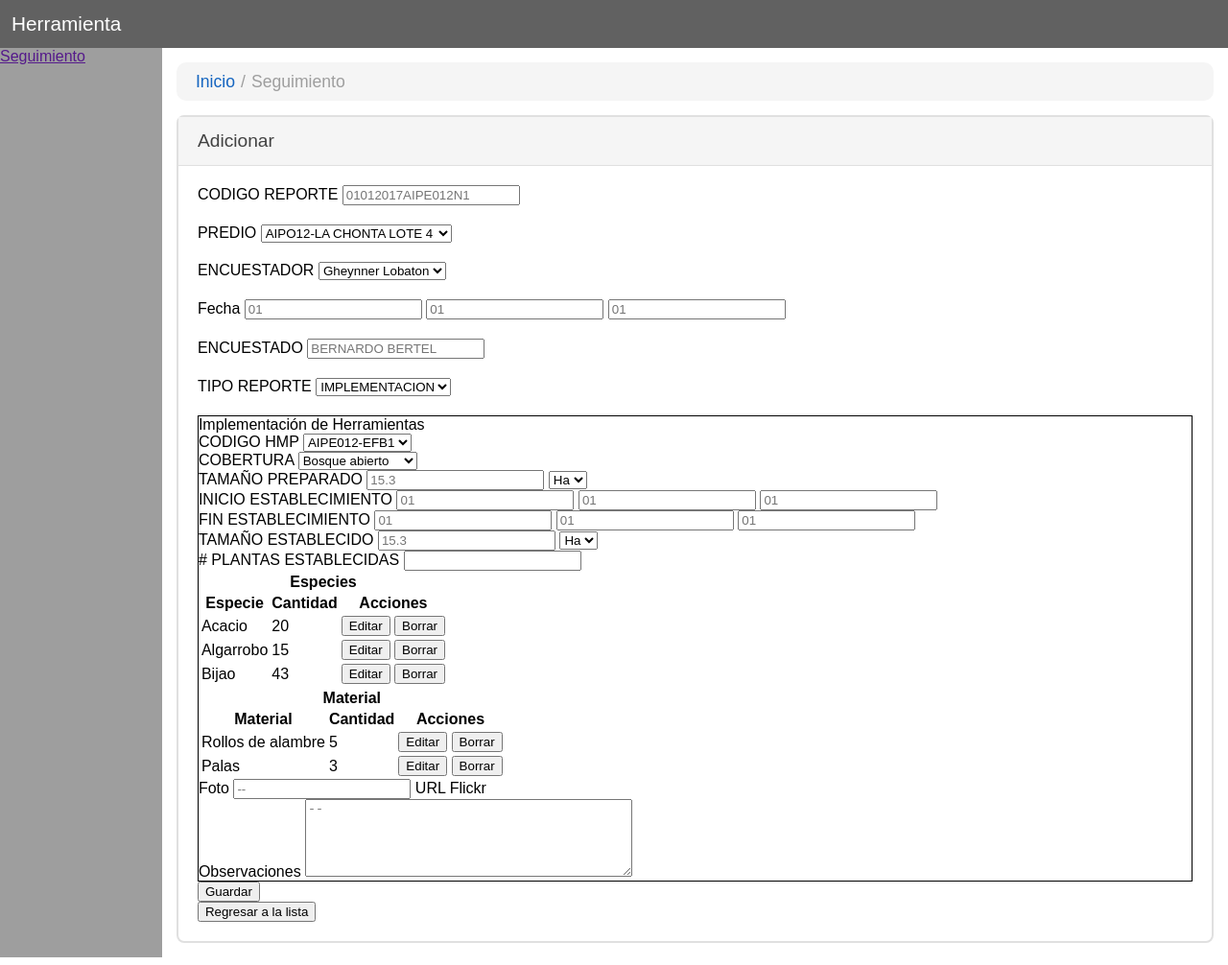
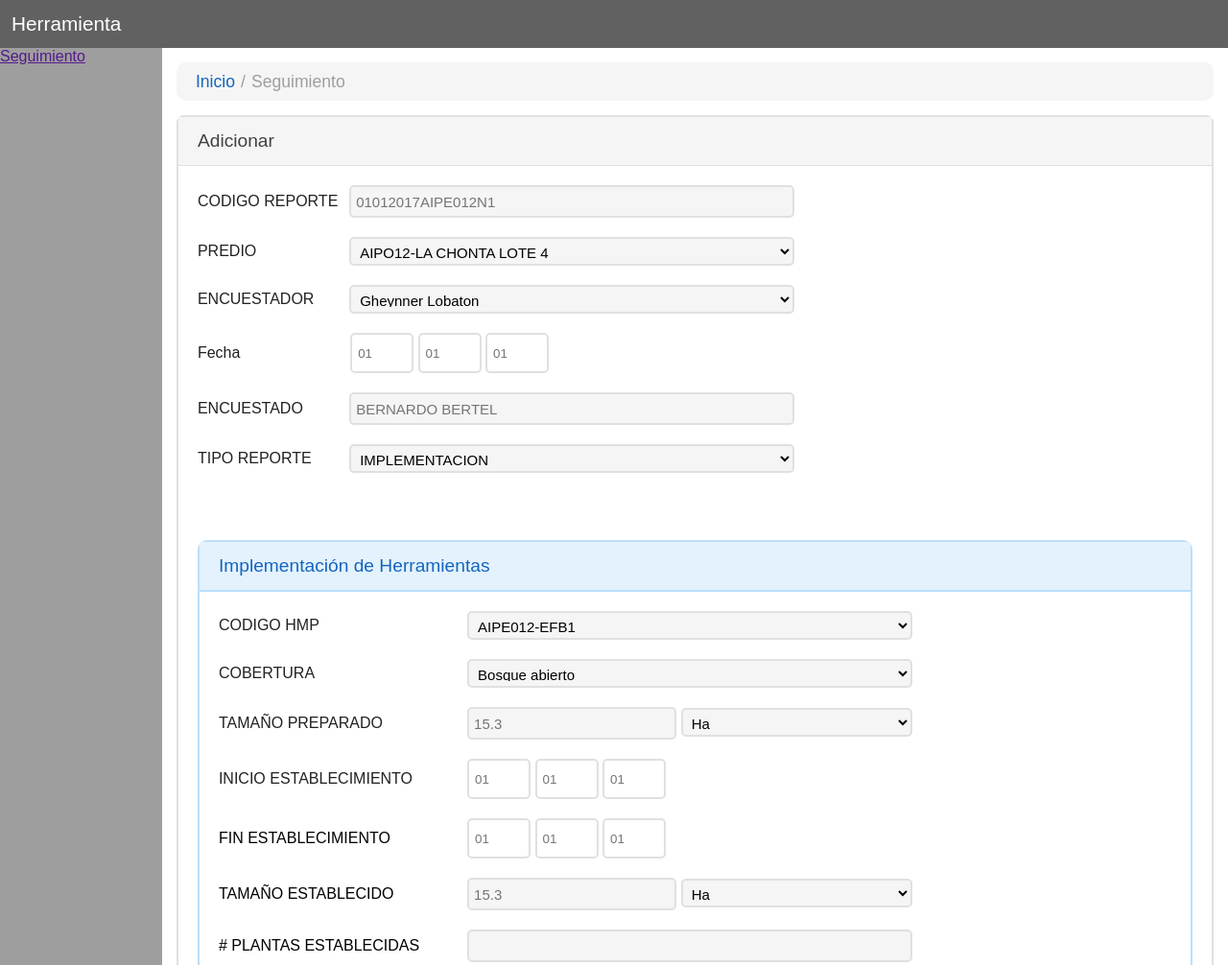
Before and after one commit to Alagunag29/front-tool, a plain HTML site: page index.html in a window 1280 px wide. Shown: the top 1006 px of the page at 96% size. Drawn offline with Linux system fonts and the light colour scheme.

```diff
--- a/assets/css/style.css
+++ b/assets/css/style.css
@@ -54,7 +54,7 @@
 
 .container-form-data {
     margin-top: 15px;
-    border: 2px solid #E0E0E0;
+    border: 2px solid #E0E0E0; /*border*/
     border-radius: 8px;
 }
 
@@ -74,11 +74,160 @@
 
 .form-data-tool {
     margin: 20px;
+    display: flex;
+    flex-direction: column;
+}
+
+.form-data-tool-add {
+    display: flex;
+    flex-direction: column;
+    width: 60%;
+    margin-right: 0;
 }
 
 .add {
+    margin: 0;
+    padding: 0;
     margin-bottom: 20px;
+    display: flex;
+    align-items: center;
+    justify-content: space-between;
 }
+
+.containerF {
+    width: 463px;
+}
+
+.label {
+    color: #212121;
+}
+.input {
+    height: 20px;
+    width: 450px;
+    border-radius: 5px;
+    border: 2px solid #E0E0E0 ;
+    padding: 5px;
+    font-size: 15px;
+    background-color: #F5F5F5;
+}
+.select {
+    height: 30px;
+    width: 464px;
+    border-radius: 5px;
+    border: 2px solid #E0E0E0 ;
+    padding: 5px;
+    font-size: 15px;
+    background-color: #F5F5F5;
+}
+
+.input-numberF {
+    width: 50px;
+    height: 30px;
+    padding: 4px 6px;
+    border-radius: 5px;
+    border: 2px solid #E0E0E0 ;
+}
+/*color texto #1565C0*/
 .form-data-tool-implementation {
-    border: 1px solid;
+    margin-top: 50px;
+    border-radius: 10px;
+    border: 2px solid #BBDEFB;
+    display: flex;
+    flex-direction: column;
+
 }
+
+.container-implementation-title {
+    height: 50px;
+    margin-bottom: 20px;
+    border-bottom: 2px solid #BBDEFB;
+    background-color: #E3F2FD;
+    display: flex;
+    align-items: center;
+}
+
+.implementation-date {
+    margin-bottom: 40px;
+}
+
+.implementation-title {
+    margin-left: 20px;
+    color: #1565C0;
+    font-size: 1.2em;
+
+}
+.content-implementation {
+    width: 70%;
+    padding: 0 20px 20px 20px;
+
+}
+
+.container-normal {
+    width: 464px;
+}
+
+.input-personal {
+    width: 44%
+}
+.select-personal {
+    width: 52%;
+}
+
+.table {
+    margin-bottom: 30px;
+    display: flex;
+    justify-content: flex-end;
+}
+
+table, th,td {
+    border-collapse: collapse;
+    border-top-right-radius: 10px;
+    border: 2px solid #E0E0E0;
+    padding: 7px;
+}
+
+
+.table-title {
+    height: 20px;
+    width: 450px;
+    border: 2px solid #E0E0E0;
+    padding: 5px;
+    font-size: 15px;
+    background-color: #F5F5F5;
+    color: #424242;
+    font-weight: normal;
+    font-size: 1.2em;
+    text-align: left;
+}
+
+.table-detall {
+    text-align: left;
+}
+
+.button-table {
+    margin: 0;
+    border: 0 none;
+    color: #FFF;
+    height: 30px;
+    padding: 0 15px;
+    border-radius: 5px;
+    font-weight: 600;
+}
+
+.button-edit {
+    background-color: green;
+}
+
+.button-reset {
+    background-color: red;
+}
+
+.input-personal-observation {
+    width: 370px;
+    background-color: #FFF;
+}
+/*
+.implementation-distrib {
+    display: flex;
+    justify-content: space-between;
+}*/
--- a/index.html
+++ b/index.html
@@ -32,11 +32,11 @@
                              <div class="form-data-tool-add">
                                  <div class="add cod-report">
                                      <label for="cod-report" class="label">CODIGO REPORTE</label>
-                                     <input clasa="input" type="text" name="" placeholder="01012017AIPE012N1"  id="cod-report" required>
+                                     <input type="text" name="" placeholder="01012017AIPE012N1"  id="cod-report" required class="input appearance">
                                  </div>
                                  <div class="add property">
                                      <label for="property" class="label">PREDIO</label>
-                                     <select class="input" name="" id="property" required>
+                                     <select name="" id="property" required class="select appearance">
                                          <option value="0">AIPO12-LA CHONTA LOTE 4</option>
                                          <option value="1">AIPO12-LA CHONTA LOTE 3</option>
                                          <option value="2">AIPO12-LA CHONTA LOTE 2</option>
@@ -45,7 +45,7 @@
                                  </div>
                                  <div class="add interviewer">
                                     <label for="interviewer" class="label">ENCUESTADOR</label>
-                                    <select class="input" name="" id="interviewer" required>
+                                    <select name="" id="interviewer" required class="select appearance">
                                         <option value="0">Gheynner Lobaton</option>
                                         <option value="1">Gheynner Lobaton</option>
                                         <option value="2">Gheynner Lobaton</option>
@@ -54,17 +54,19 @@
                                  </div>
                                  <div class="add date">
                                     <label for="date" class="label">Fecha</label>
-                                    <input type="number" name="" placeholder="01" class="input-numberF">
-                                    <input type="number" name="" placeholder="01" class="input-numberF">
-                                    <input type="number" name="" placeholder="01" class="input-numberF">
+                                    <div class="containerF">
+                                        <input type="number" name="" placeholder="01" class="input-numberF appearance">
+                                        <input type="number" name="" placeholder="01" class="input-numberF appearance">
+                                        <input type="number" name="" placeholder="01" class="input-numberF appearance">
+                                    </div>
                                  </div>
                                  <div class="add respondents">
-                                    <label for="respondents">ENCUESTADO</label>
-                                    <input type="text" name="" placeholder="BERNARDO BERTEL" id="respondents" required>
+                                    <label for="respondents" class="label">ENCUESTADO</label>
+                                    <input type="text" name="" placeholder="BERNARDO BERTEL" id="respondents" required class="input appearance">
                                  </div>
                                  <div class="add type-report">
-                                    <label for="report">TIPO REPORTE</label>
-                                    <select class="input" name="" id="report" required>
+                                    <label for="report" class="label">TIPO REPORTE</label>
+                                    <select name="" id="report" required class="select appearance">
                                         <option value="0">IMPLEMENTACION</option>
                                         <option value="1">IMPLEMENTACION</option>
                                         <option value="2">IMPLEMENTACION</option>
@@ -76,9 +78,11 @@
                                 <div class="container-implementation-title">
                                     <span class="implementation-title">Implementación de Herramientas</span>
                                 </div>
-                                <div class="">
+                                <div class="content-implementation">
+                                    <div class="implementation-date">
+                                        <div class="implementation-distrib add">
                                             <label for="" class="label">CODIGO HMP</label>
-                                    <select class="input" name="" id="" required>
+                                            <select name="" id="" required class="select">
                                                 <option value="0">AIPE012-EFB1</option>
                                                 <option value="1">AIPE012-EFB2</option>
                                                 <option value="2">AIPE012-EFB3</option>
@@ -86,18 +90,19 @@
                                                 <option value="4">AIPE012-EFB5</option>
                                             </select>
                                         </div>
-                                <div class="">
+                                        <div class="implementation-distrib add">
                                             <label for="" class="label">COBERTURA</label>
-                                    <select class="input" name="">
+                                            <select name="" class="select">
                                                 <option value="bosque">Bosque abierto</option>
                                                 <option value="bosque1">Bosque ceerrado</option>
                                                 <option value="bosque2">Bosque medio</option>
                                             </select>
                                         </div>
-                                <div class="">
+                                        <div class="implementation-distrib add">
                                             <label for="tam-estable" class="label">TAMAÑO PREPARADO</label>
-                                    <input type="text" name="" value="" placeholder="15.3" id="tam-estable">
-                                    <select class="input" name="">
+                                            <div class="container-normal">
+                                                <input type="text" name="" value="" placeholder="15.3" id="tam-estable" class="input input-personal">
+                                                <select name="" class="select select-personal">
                                                     <option value="">Ha</option>
                                                     <option value="">He</option>
                                                     <option value="">Hi</option>
@@ -105,22 +110,28 @@
                                                     <option value="">Hu</option>
                                                 </select>
                                             </div>
-                                <div class="">
+                                        </div>
+                                        <div class="implementation-distrib add">
                                             <label for="" class="label">INICIO ESTABLECIMIENTO</label>
+                                            <div class="container-normal">
                                                 <input type="number" name="" placeholder="01" class="input-numberF">
                                                 <input type="number" name="" placeholder="01" class="input-numberF">
                                                 <input type="number" name="" placeholder="01" class="input-numberF">
                                             </div>
-                                <div class="">
+                                        </div>
+                                        <div class="implementation-distrib add">
                                             <label for="end-establishment">FIN ESTABLECIMIENTO</label>
+                                            <div class="container-normal">
                                                 <input type="number" name="" placeholder="01" class="input-numberF" id="end-establishment">
                                                 <input type="number" name="" placeholder="01" class="input-numberF">
                                                 <input type="number" name="" placeholder="01" class="input-numberF">
                                             </div>
-                                <div class="">
+                                        </div>
+                                        <div class="implementation-distrib add">
                                             <label for="" class="">TAMAÑO ESTABLECIDO</label>
-                                    <input type="text" name="" value="" placeholder="15.3" id="tam-estable">
-                                    <select class="input" name="">
+                                            <div class="container-normal">
+                                                <input type="text" name="" value="" placeholder="15.3" id="tam-estable" class="input input-personal">
+                                                <select name="" class="select select-personal">
                                                     <option value="">Ha</option>
                                                     <option value="">He</option>
                                                     <option value="">Hi</option>
@@ -128,83 +139,89 @@
                                                     <option value="">Hu</option>
                                                 </select>
                                             </div>
-                                <div class="">
+                                        </div>
+                                        <div class="implementation-distrib add">
                                             <label for="number-planta" class=""># PLANTAS ESTABLECIDAS</label>
                                             <input type="text" name="" value="" class="input" id="number-planta">
                                         </div>
-                             <div class="">
-                                    <div class="table-1">
+                                    </div>
+                                     <div class="tablasss">
+                                        <div class="table">
                                            <table>
-                                           <tr>
-                                               <th colspan="3">Especies</th>
+                                               <tr >
+                                                   <th class="table-title" colspan="3">Especies</th>
                                                </tr>
                                                <tr>
-                                               <th>Especie</th>
-                                               <th>Cantidad</th>
-                                               <th>Acciones</th>
+                                                   <th class="table-detall">Especie</th>
+                                                   <th class="table-detall">Cantidad</th>
+                                                   <th class="table-detall">Acciones</th>
                                                </tr>
                                                <tr>
                                                    <td>Acacio</td>
                                                    <td>20</td>
                                                    <td>
-                                                   <input type="button" name="" value="Editar">
-                                                   <input type="button" name="" value="Borrar">
+                                                       <input type="button" name="" value="Editar" class="button-edit button-table">
+                                                       <input type="button" name="" value="Borrar" class="button-reset button-table">
                                                    </td>
                                                </tr>
                                                <tr>
                                                    <td>Algarrobo</td>
                                                    <td>15</td>
                                                    <td>
-                                                   <input type="button" name="" value="Editar">
-                                                   <input type="button" name="" value="Borrar">
+                                                       <input type="button" name="" value="Editar" class="button-edit button-table">
+                                                       <input type="button" name="" value="Borrar" class="button-reset button-table">
                                                    </td>
                                                </tr>
                                                <tr>
                                                    <td>Bijao</td>
                                                    <td>43</td>
                                                    <td>
-                                                   <input type="button" name="" value="Editar">
-                                                   <input type="button" name="" value="Borrar">
+                                                       <input type="button" name="" value="Editar" class="button-edit button-table">
+                                                       <input type="button" name="" value="Borrar" class="button-reset button-table">
                                                    </td>
                                                </tr>
                                            </table>
                                        </div>
-                                   <div class="table-2">
+                                       <div class="table">
                                           <table>
                                               <tr>
-                                              <th colspan="3">Material</th>
+                                                  <th class="table-title" colspan="3">Material</th>
                                               </tr>
                                               <tr>
-                                              <th>Material</th>
-                                              <th>Cantidad</th>
-                                              <th>Acciones</th>
+                                                  <th class="table-detall">Material</th>
+                                                  <th class="table-detall">Cantidad</th>
+                                                  <th class="table-detall">Acciones</th>
                                               </tr>
                                               <tr>
                                                   <td>Rollos de alambre</td>
                                                   <td>5</td>
                                                   <td>
-                                                  <input type="button" name="" value="Editar">
-                                                  <input type="button" name="" value="Borrar">
+                                                      <input type="button" name="" value="Editar" class="button-edit button-table">
+                                                      <input type="button" name="" value="Borrar" class="button-reset button-table">
                                                   </td>
                                               </tr>
                                               <tr>
                                                   <td>Palas</td>
                                                   <td>3</td>
                                                   <td>
-                                                  <input type="button" name="" value="Editar">
-                                                  <input type="button" name="" value="Borrar">
+                                                      <input type="button" name="" value="Editar" class="button-edit button-table">
+                                                      <input type="button" name="" value="Borrar" class="button-reset button-table">
                                                   </td>
                                               </tr>
                                           </table>
                                       </div>
-                                  <div>
+                                      <div class="add">
                                           <label for="file">Foto</label>
-                                      <input type="text" name="" value="" placeholder="--" id="file">
+                                          <div class="">
+                                              <input type="text" name="" value="" placeholder="--" id="file" class="input input-personal-observation">
                                               <label for="file">URL Flickr</label>
                                           </div>
-                                  <div>
+                                      </div>
+                                      <div class="add">
                                            <label for="textarea">Observaciones</label>
-                                       <textarea name="name" rows="5" cols="40" placeholder="--" id="textarea"></textarea>
+                                           <textarea name="name" rows="5" cols="55" placeholder="--" id="textarea" class=""></textarea>
+                                      </div>
+                                  </div>
                                 </div>
                              </div>
                          </div>
```
Lines whose indentation alone changed are shown as unchanged.
